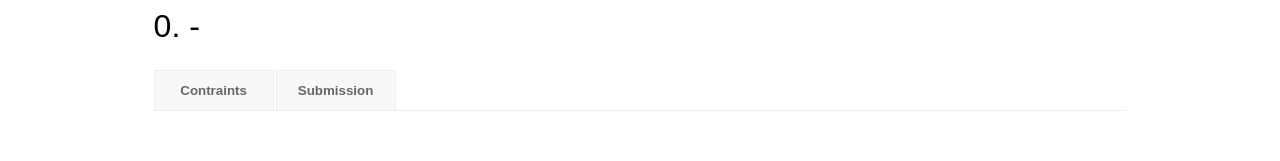
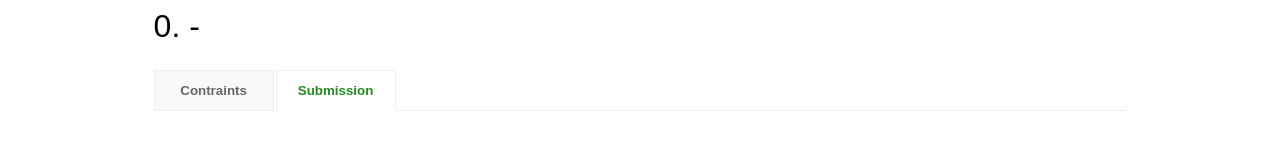
Before and after one commit to lamnhh/qoj, a React app: page /problem/1 in a window 1280 px wide. Shown: the part 218-379 px from the top of the page. Built offline with nearby package versions, Linux system fonts and the light colour scheme; no server answers; the HTML template or start-up script is replaced by a standard one.

Commit message:
Fixed tablist in problem page; Fixed logout route

```diff
--- a/client/pages/ProblemPage.tsx
+++ b/client/pages/ProblemPage.tsx
@@ -60,7 +60,7 @@ function ProblemPage() {
       let tabs = tabList.querySelectorAll('[role="tab"]');
       (tabs[tab] as HTMLElement).focus();
     },
-    [tab]
+    [isLoggedIn, tab]
   );
 
   return (
@@ -108,11 +108,11 @@ function ProblemPage() {
             type="button"
             role="tab"
             aria-label="View all submissions of this problem"
-            aria-selected={tab === 2 ? "true" : "false"}
+            aria-selected={tab === (isLoggedIn ? 2 : 1) ? "true" : "false"}
             aria-controls="tab-submission"
             id="submission"
-            onClick={() => setTab(2)}
-            tabIndex={tab !== 2 ? -1 : undefined}>
+            onClick={() => setTab(isLoggedIn ? 2 : 1)}
+            tabIndex={tab !== (isLoggedIn ? 2 : 1) ? -1 : undefined}>
             Submission
           </button>
         </div>
@@ -158,8 +158,8 @@ function ProblemPage() {
             role="tabpanel"
             id="tab-submission"
             aria-labelledby="submission"
-            hidden={tab !== 2}>
-            {tab === 2 && (
+            hidden={tab !== (isLoggedIn ? 2 : 1)}>
+            {tab === (isLoggedIn ? 2 : 1) && (
               <SubmissionList
                 baseUrl={"/api/submission?problemId=" + problemId}
               />
```
Also changed, not shown: 1 other file (tests, documents, lock files or other folders).
